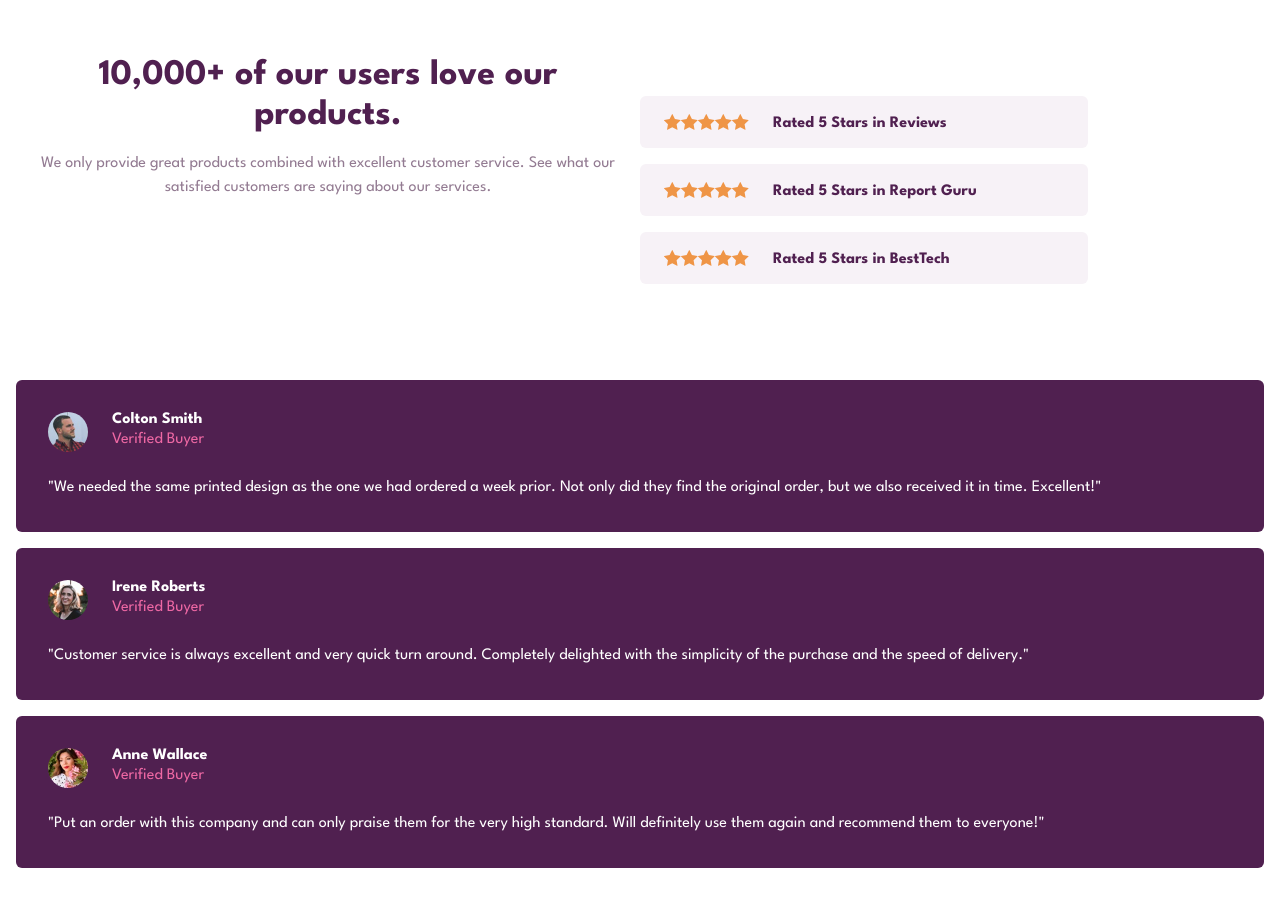
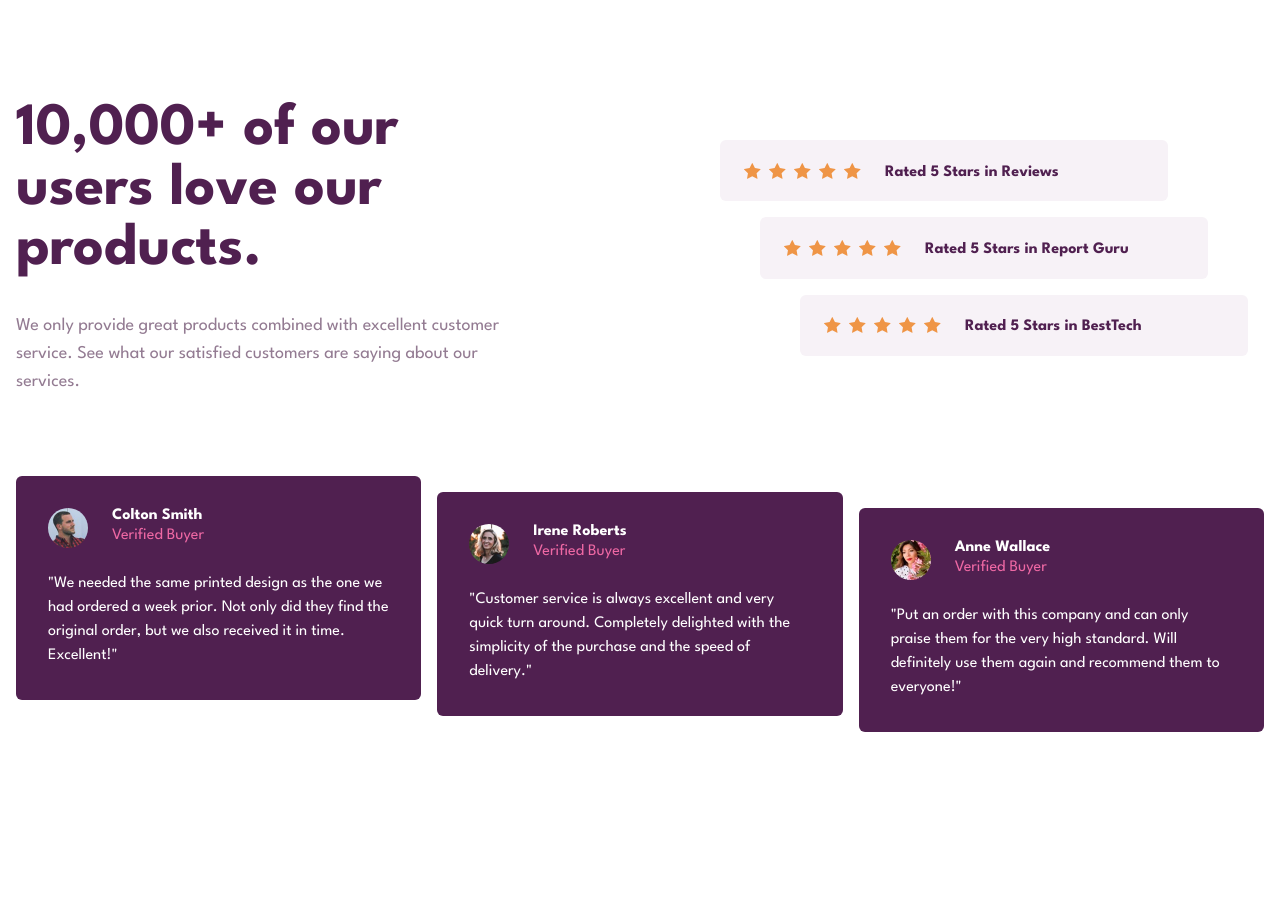
Before and after one commit to JustinByrne/social-proof-section, a website: page index.html in a window 1280 px wide. After the commit the page ends 800 px from the top, so only its background shows below. Drawn offline with nearby package versions, Linux system fonts and the light colour scheme; files that its build step writes are made by us from their sources.

Commit message:
imporved desktop view

```diff
--- a/index.html
+++ b/index.html
@@ -9,14 +9,21 @@
     <link href="/tailwind.css" rel="stylesheet">
 </head>
 
-<body class="font-league-spartan">
-    <div class="grid grid-cols-1 px-4 bg-left-top bg-no-repeat md:grid-cols-2 bg-top-mobile md:bg-top-desktop pt-14">
+<body
+    class="relative w-screen h-screen bg-no-repeat md:flex md:items-center md:justify-center font-league-spartan md:bg-top-desktop">
     <div>
-            <h1 class="px-6 pb-4 text-4xl font-bold text-center text-vd-magenta"> 10,000+ of our users love our
+        <div
+            class="grid grid-cols-1 px-4 mx-auto bg-left-top bg-no-repeat md:max-w-7xl md:grid-cols-2 bg-top-mobile md:bg-none pt-14 md:gap-40">
+            <div>
+                <h1
+                    class="px-6 pb-4 text-4xl font-bold text-center text-vd-magenta md:text-left md:text-6xl md:px-0 md:pr-10 md:pb-8">
+                    10,000+
+                    of our users
+                    love our
                     products.
                 </h1>
 
-            <p class="text-center text-dg-magenta">
+                <p class="text-center text-dg-magenta md:text-left md:text-lg md:pr-12">
                     We only provide great products combined with excellent customer service.
                     See what our satisfied customers are saying about our services.
                 </p>
@@ -25,7 +32,7 @@
             <div class="grid gap-4 py-10">
                 <div
                     class="flex flex-col items-center max-w-md px-6 py-3 space-y-3 rounded-md md:space-y-1 md:space-x-6 md:flex-row bg-lg-magenta">
-                <div class="flex">
+                    <div class="flex space-x-2">
                         <img src="./images/icon-star.svg">
                         <img src="./images/icon-star.svg">
                         <img src="./images/icon-star.svg">
@@ -37,8 +44,8 @@
                 </div>
 
                 <div
-                class="flex flex-col items-center max-w-md px-6 py-3 space-y-3 rounded-md md:space-y-1 md:space-x-6 md:flex-row bg-lg-magenta">
-                <div class="flex">
+                    class="flex flex-col items-center max-w-md px-6 py-3 space-y-3 rounded-md md:space-y-1 md:space-x-6 md:flex-row bg-lg-magenta md:translate-x-10">
+                    <div class="flex space-x-2">
                         <img src="./images/icon-star.svg">
                         <img src="./images/icon-star.svg">
                         <img src="./images/icon-star.svg">
@@ -50,8 +57,8 @@
                 </div>
 
                 <div
-                class="flex flex-col items-center max-w-md px-6 py-3 space-y-3 rounded-md md:space-y-1 md:space-x-6 md:flex-row bg-lg-magenta">
-                <div class="flex">
+                    class="flex flex-col items-center max-w-md px-6 py-3 space-y-3 rounded-md md:space-y-1 md:space-x-6 md:flex-row bg-lg-magenta md:translate-x-20">
+                    <div class="flex space-x-2">
                         <img src="./images/icon-star.svg">
                         <img src="./images/icon-star.svg">
                         <img src="./images/icon-star.svg">
@@ -64,7 +71,8 @@
             </div>
         </div>
 
-    <div class="grid gap-4 px-4 bg-left-bottom bg-no-repeat py-14 bg-bottom-mobile md:bg-bottom-desktop">
+        <div
+            class="grid gap-4 px-4 mx-auto bg-left-bottom bg-no-repeat md:max-w-7xl md:grid-cols-3 py-14 bg-bottom-mobile md:bg-none md:pt-20">
             <div class="flex flex-col p-8 rounded-md bg-vd-magenta">
                 <div class="flex pb-6 space-x-6">
                     <img src="./images/image-colton.jpg" class="w-10 h-10 rounded-full">
@@ -82,7 +90,7 @@
                 </p>
             </div>
 
-        <div class="flex flex-col p-8 rounded-md bg-vd-magenta">
+            <div class="flex flex-col p-8 rounded-md bg-vd-magenta md:translate-y-4">
                 <div class="flex items-center pb-6 space-x-6">
                     <img src="./images/image-irene.jpg" class="w-10 h-10 rounded-full">
 
@@ -98,7 +106,7 @@
                 </p>
             </div>
 
-        <div class="flex flex-col p-8 rounded-md bg-vd-magenta">
+            <div class="flex flex-col p-8 rounded-md bg-vd-magenta md:translate-y-8">
                 <div class="flex items-center pb-6 space-x-6">
                     <img src="./images/image-anne.jpg" class="w-10 h-10 rounded-full">
 
@@ -114,6 +122,9 @@
                 </p>
             </div>
         </div>
+    </div>
+
+    <div class="absolute inset-0 bg-right-bottom bg-no-repeat md:bg-bottom-desktop"></div>
 </body>
 
 </html>
```
Lines whose indentation alone changed are shown as unchanged.
